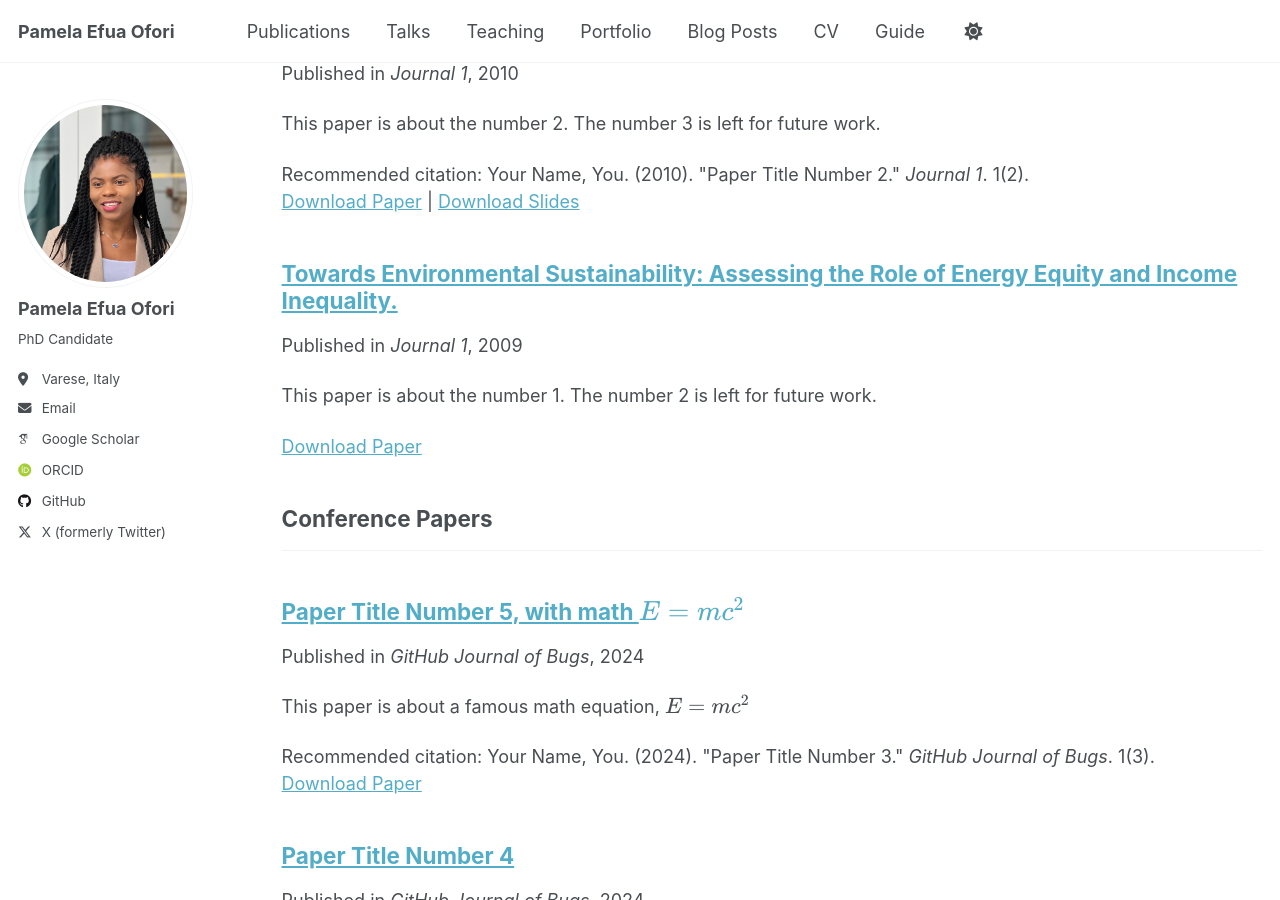
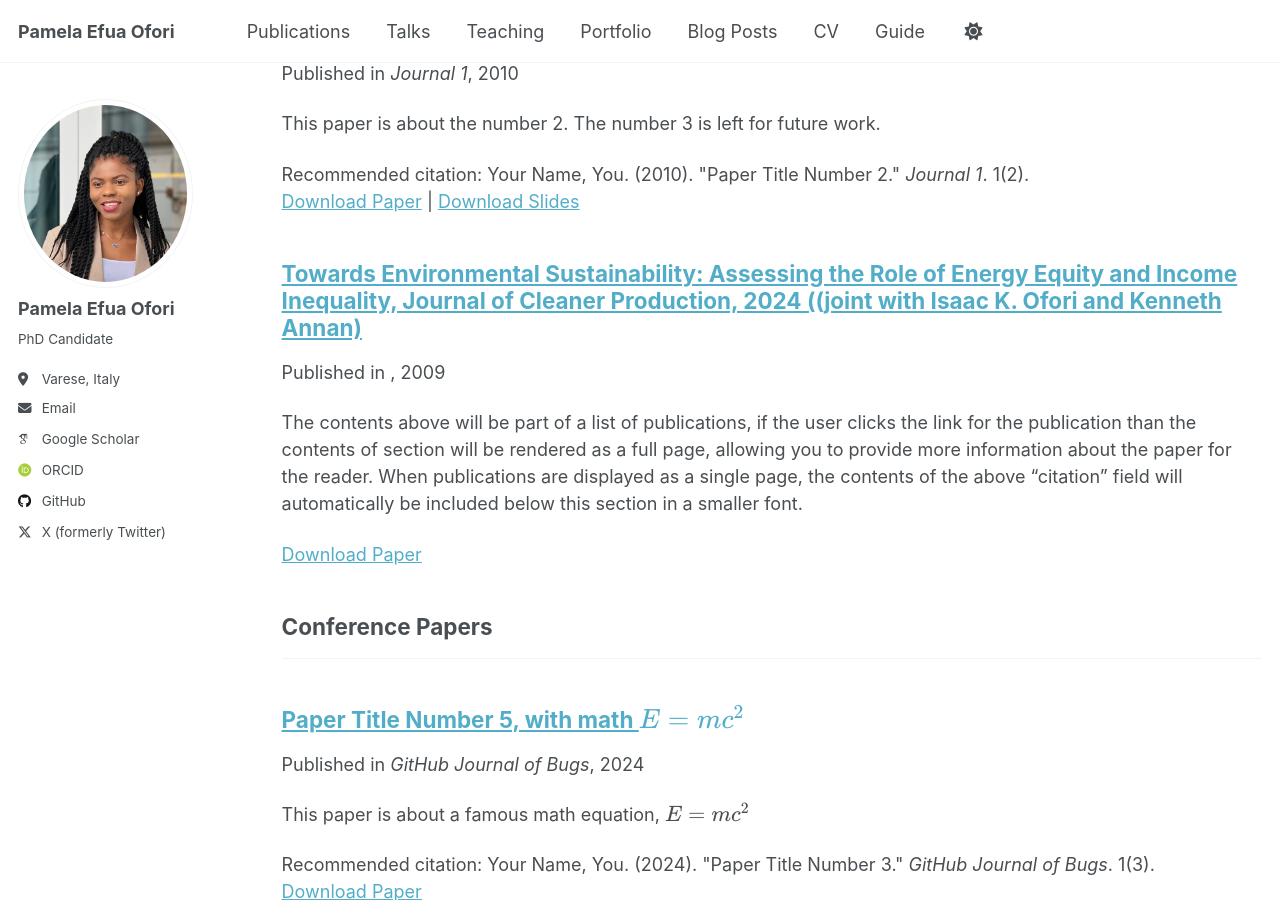
Before and after one commit to PEOFORI/peofori.github.io, a Jekyll site: the page built from _pages/publications.html, in a window 1280 px wide and 900 px high, scrolled down 534 px. Built offline with Jekyll 4.4.1, drawn with Linux system fonts in a browser that asks for light colours; some web fonts are replaced; a script that is not in the unit is left out.

Commit message:
Update 2009-10-01-paper-title-number-1.md

```diff
--- a/_publications/2009-10-01-paper-title-number-1.md
+++ b/_publications/2009-10-01-paper-title-number-1.md
@@ -1,15 +1,12 @@
 ---
-title: "Towards Environmental Sustainability: Assessing the Role of Energy Equity and Income Inequality."
+title: "Towards Environmental Sustainability: Assessing the Role of Energy Equity and Income Inequality, Journal of Cleaner Production, 2024 ((joint with Isaac K. Ofori and Kenneth Annan)"
 collection: publications
 category: manuscripts
 permalink: /publication/
-excerpt: 'This paper is about the number 1. The number 2 is left for future work.'
-date: 2009-10-01
-venue: 'Journal 1'
 slidesurl: #'http://academicpages.github.io/files/slides1.pdf'
 paperurl: 'http://academicpages.github.io/files/paper1.pdf](https://www.sciencedirect.com/science/article/pii/S0959652624026325)'
 bibtexurl: #'http://academicpages.github.io/files/bibtex1.bib'
-citation: #'Your Name, You. (2009). &quot;Paper Title Number 1.&quot; <i>Journal 1</i>. 1(1).'
+
 ---
 
 The contents above will be part of a list of publications, if the user clicks the link for the publication than the contents of section will be rendered as a full page, allowing you to provide more information about the paper for the reader. When publications are displayed as a single page, the contents of the above "citation" field will automatically be included below this section in a smaller font.
```
